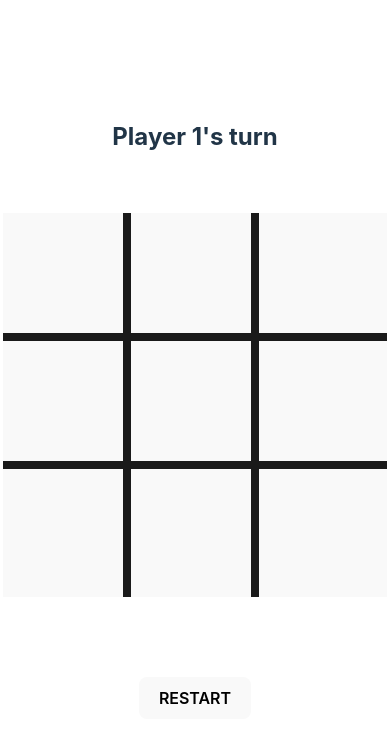
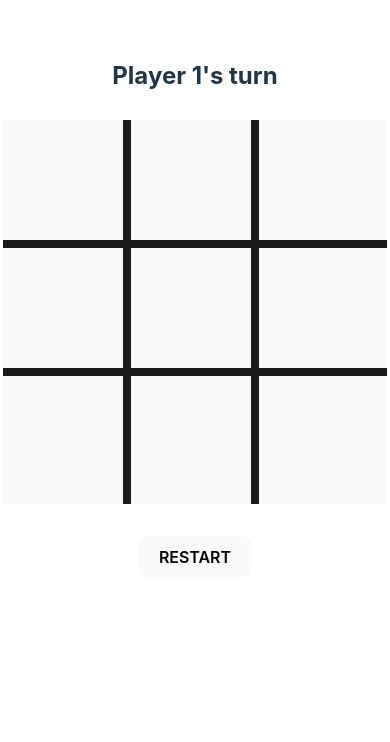
Before and after one commit to wasim7raja10/tic-tac-toe, a website built with Vite: page index.html in a window 390 px wide. Built offline with nearby package versions, Linux system fonts and the light colour scheme.

Commit message:
made the app responsive

```diff
--- a/style.css
+++ b/style.css
@@ -20,26 +20,6 @@
   box-sizing: border-box;
   margin: 0;
   padding: 0;
-}
-
-a {
-  font-weight: 500;
-  color: #646cff;
-  text-decoration: inherit;
-}
-a:hover {
-  color: #535bf2;
-}
-
-body {
-  min-width: 320px;
-  max-width: 900px;
-  height: 100vh;
-
-  margin: 0 auto;
-
-  display: grid;
-  place-content: center;
 }
 
 button {
@@ -67,9 +47,6 @@ button:focus-visible {
     color: #213547;
     background-color: #ffffff;
   }
-  a:hover {
-    color: #747bff;
-  }
   button {
     background-color: #f9f9f9;
   }
@@ -77,19 +54,19 @@ button:focus-visible {
 /* vite setup intial css end */
 
 #app {
-  height: 100%;
+  padding: 4rem 0;
 }
 
 .board {
-  padding: 4em 0;
+  padding: 2rem 0;
+  width: 100%;
 }
 
 .board-row {
   display: flex;
-  flex-direction: row;
   justify-content: center;
-  align-items: center;
 }
+
 .board-row-1 .square, .board-row-2 .square {
   border-bottom: #1a1a1a 8px solid;
 }
@@ -109,10 +86,11 @@ button:focus-visible {
   color: #1a1a1a;
   background-color: #f9f9f9;
   transition: background-color 0.25s;
-  width: 8rem;
-  height: 8rem;
   display: grid;
   place-content: center;
+  cursor: pointer;
+  height: 8rem;
+  width: 8rem;
 }
 
 .square:hover {
@@ -124,7 +102,6 @@ button:focus-visible {
   flex-direction: row;
   justify-content: center;
   align-items: center;
-  margin-top: 1em;
 }
 
 /* game status */
```
